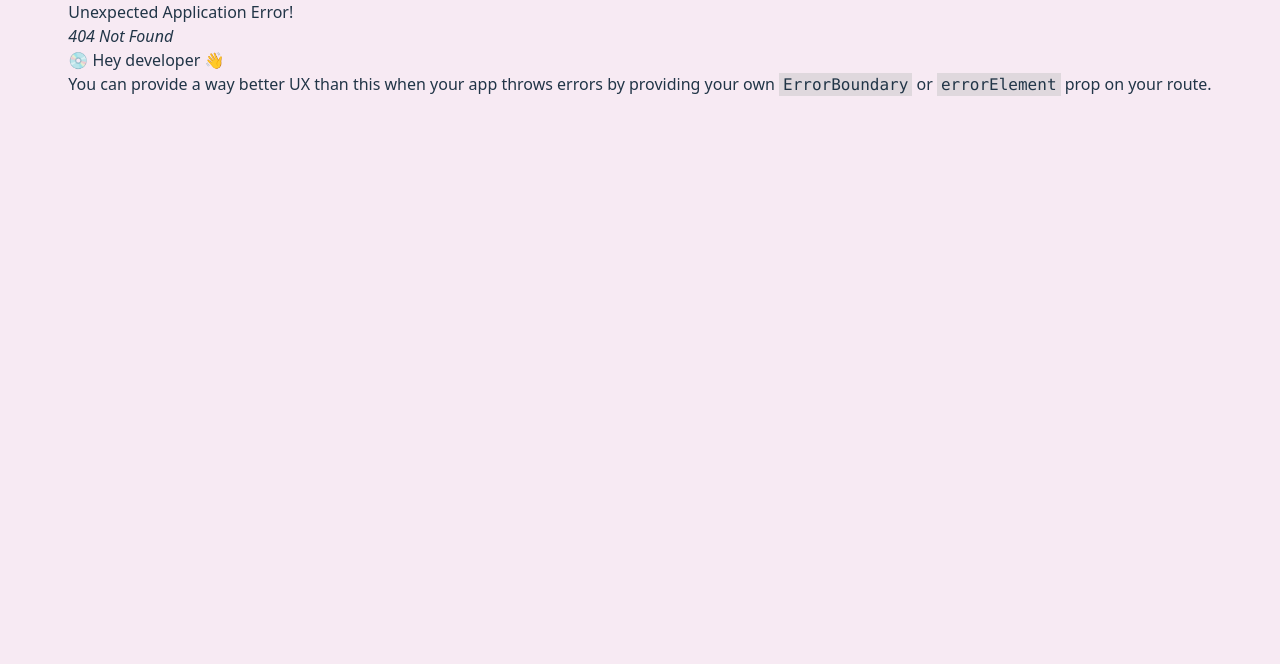
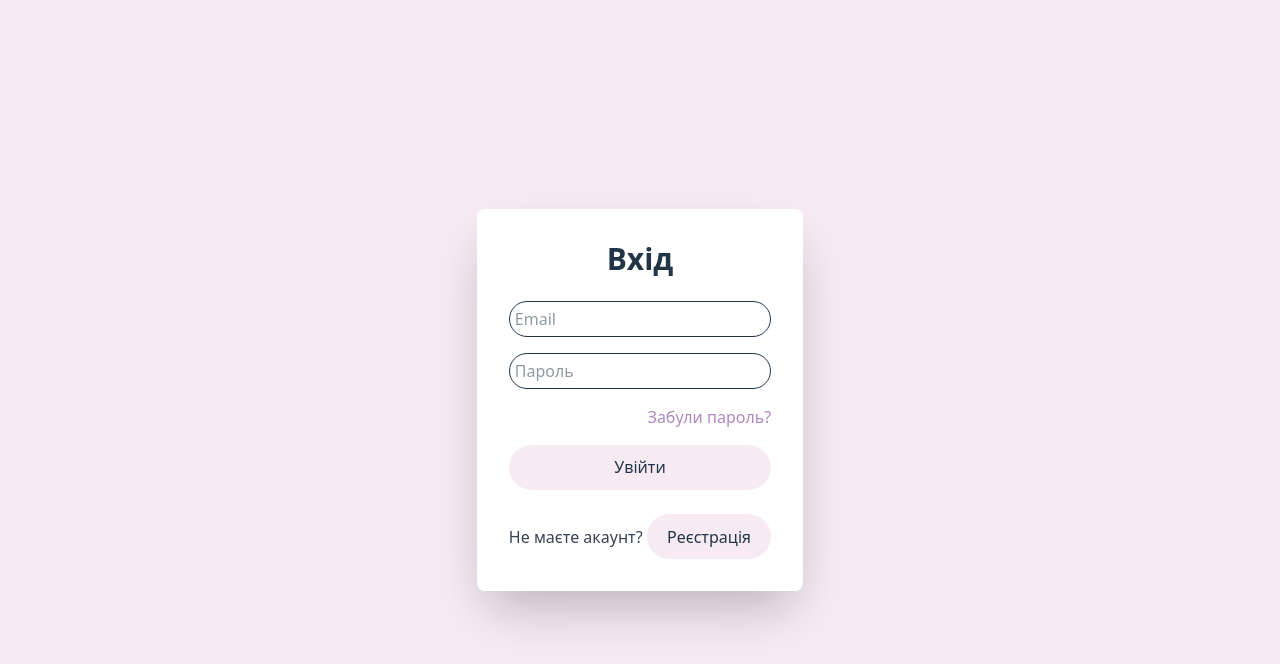
Before and after one commit to valeriiaYefimovaKNURE/website_project, a React (Vite) app in the folder client/: page /auth in a window 1280 px wide. Before the commit this address had no page. Shown: the top 664 px of the page. Built offline with nearby package versions, Linux system fonts and the light colour scheme.

Commit message:
added a home button on the admin page, also added an authorization page

```diff
--- a/client/src/App.jsx
+++ b/client/src/App.jsx
@@ -18,7 +18,7 @@ function App() {
       <img src="mepower_logo.png" className='mepower-logo'/>
 
       <div>
-        <Link to="/admin">
+        <Link to="/auth">
           <button>Увійти</button>
         </Link>
       </div>
--- a/client/src/main.jsx
+++ b/client/src/main.jsx
@@ -7,6 +7,7 @@ import {
   RouterProvider,
 } from "react-router-dom";
 import AdminPage from './pages/AdminPage.jsx';
+import AuthorizationPage from './pages/AuthorizationPage.jsx';
 
 const router = createBrowserRouter([
   {
@@ -17,6 +18,11 @@ const router = createBrowserRouter([
     path: "admin",
     element: <AdminPage/>,
   },
+
+  {
+    path: "auth",
+    element: <AuthorizationPage />,
+  },
 ]);
 
 createRoot(document.getElementById('root')).render(
--- a/client/src/pages/AdminPage.jsx
+++ b/client/src/pages/AdminPage.jsx
@@ -205,12 +205,18 @@ function AdminPage() {
 
   return (
     <div className="flex flex-col items-center w-full m-2">
-      <h1 className=''>Hello admins</h1>
+
+       <button onClick={() => navigate("/")}
+       className="absolute top-4 right-6 bg-[#AD89BD] text-white px-4 py-2 rounded-full hover:bg-[#9a75ac] transition" >На головну</button>
+
+
+      <h1 className="mt-16">Hello admins</h1>
       <div className='flex space-x-6 m-10'>
         {/*<button onClick={() => setSelectedText("Users")}>Users</button>*/}
         <button onClick={() => setSelectedText("News")}>News</button>
         <button onClick={() => setSelectedText("Comments")}>Comments</button>
         <button onClick={() => setSelectedText("Reports")}>Reports</button>
+
       </div>
       <input className="border-1" type="search" placeholder="Пошук..." />
       <h1>{selectedText}</h1>
--- a/client/src/pages/AuthorizationPage.jsx
+++ b/client/src/pages/AuthorizationPage.jsx
@@ -0,0 +1,82 @@
+import { useState } from "react";
+
+export default function AuthorizationPage() {
+  const [isLogin, setIsLogin] = useState(true); // true = Login, false = Signup
+
+  return (
+    <div className="min-h-screen flex items-center justify-center  font-poppins">
+      <div className="bg-white rounded-lg p-8 w-full max-w-md shadow-2xl">
+
+        {/* Заголовок */}
+        <h2 className="text-3xl font-semibold text-center mb-6">
+          {isLogin ? "Вхід" : "Реєстрація"}
+        </h2>
+
+        {/* Форми */}
+        {isLogin ? (
+          <form className="flex flex-col space-y-4">
+            <input
+              type="text"
+              placeholder="Email"
+              className="border rounded-md p-2 focus:outline-none focus:ring-2 focus:ring-blue-400"
+            />
+            <input
+              type="password"
+              placeholder="Пароль"
+              className="border rounded-md p-2 focus:outline-none focus:ring-2 focus:ring-blue-400"
+            />
+            <div className="text-right">
+              <a href="#" className="text-blue-600 hover:underline">
+                Забули пароль?
+              </a>
+            </div>
+            <button className="bg-blue-600 text-white py-2 rounded-md hover:opacity-90 transition">
+              Увійти
+            </button>
+            <div className="text-center mt-2 text-gray-700">
+               Не маєте акаунт?{" "}
+              <button
+                type="button"
+                className="text-blue-600 hover:underline font-medium"
+                onClick={() => setIsLogin(false)}
+              >
+                Реєстрація
+              </button>
+            </div>
+          </form>
+        ) : (
+          <form className="flex flex-col space-y-7 space-x-20 w-full">
+            <input
+              type="text"
+              placeholder="Ім'я"
+              className="w-full border rounded-md p-2 focus:outline-none focus:ring-2 focus:ring-blue-400 "
+            />
+            <input
+              type="text"
+              placeholder="Email"
+              className="w-full border rounded-md p-2 focus:outline-none focus:ring-2 focus:ring-blue-400 "
+            />
+            <input
+              type="password"
+              placeholder="Пароль"
+              className="w-full border rounded-md p-2 focus:outline-none focus:ring-2 focus:ring-blue-400"
+            />
+            <button className="w-full bg-blue-600 text-white py-2 rounded-md hover:opacity-90 transition">
+              Зареєструватися
+            </button>
+            <div className="text-center mt-2 text-gray-700">
+              Вже маєте акаунт?{" "}
+              <button
+                type="button"
+                className="text-blue-600 hover:underline font-medium"
+                onClick={() => setIsLogin(true)}
+              >
+                Увійти
+              </button>
+            </div>
+          </form>
+        )}
+      </div>
+    </div>
+  );
+}
```
Also changed, not shown: 1 other file (tests, documents, lock files or other folders).
